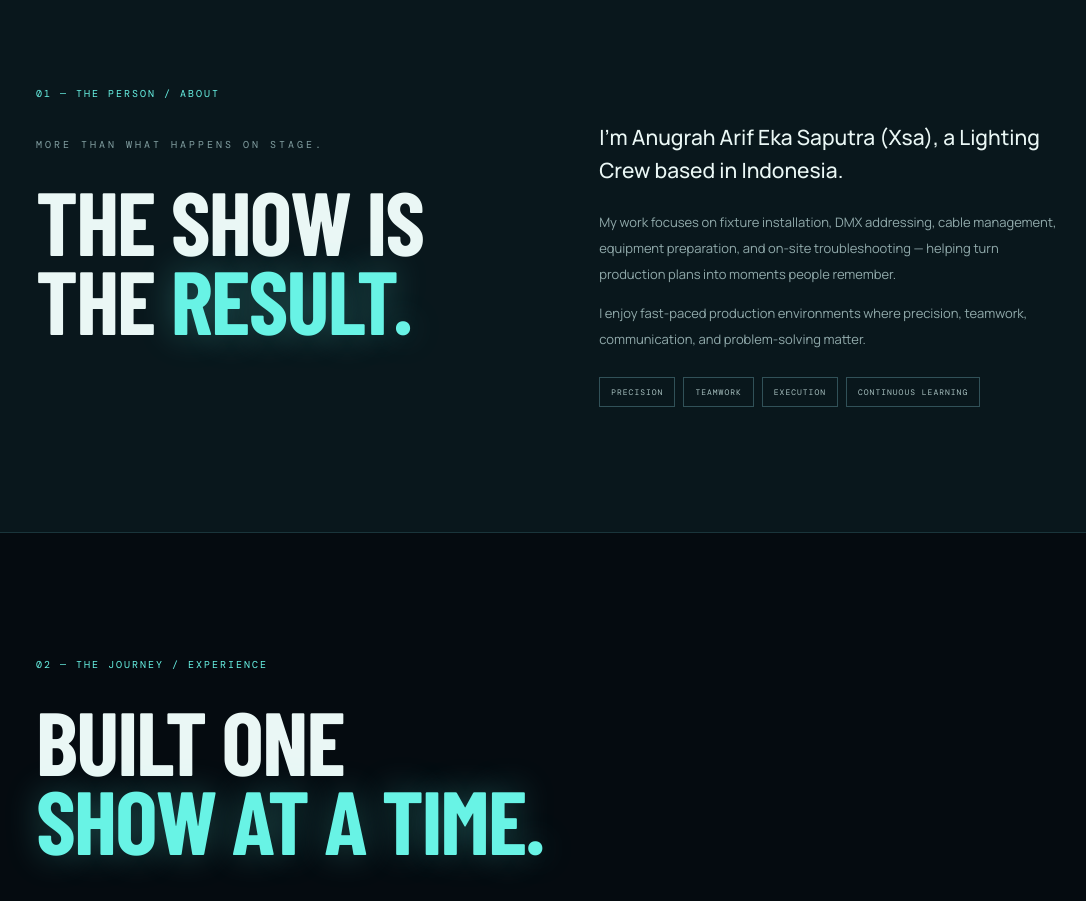
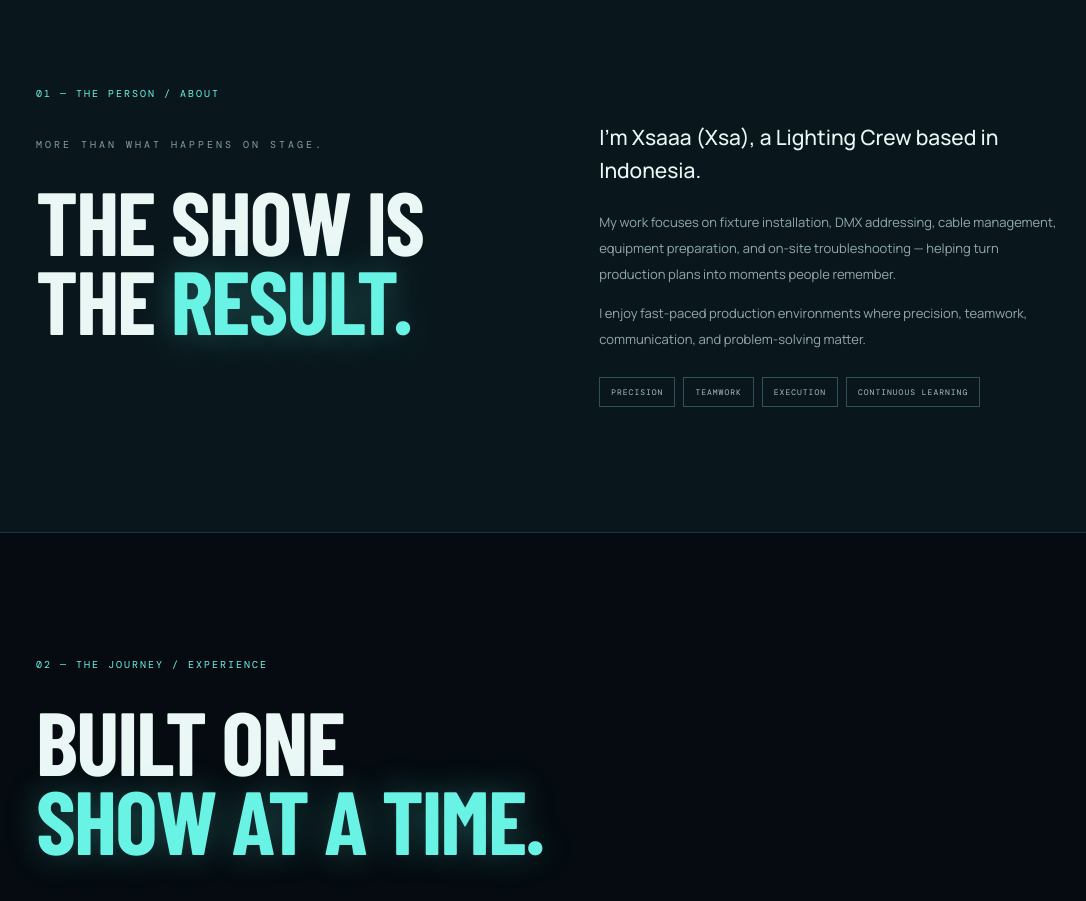
Before and after one commit to A-ksara/Xsaaa, a React (Vite) app: page / in a window 1280 px wide. Shown: the part 940-1841 px from the top of the page, without its empty margins (92-1178 px from the left). Built offline with nearby package versions, Linux system fonts and the light colour scheme; a web font is replaced by a local one.

Commit message:
Use Xsaaa as public display name

```diff
--- a/src/App.jsx
+++ b/src/App.jsx
@@ -1,6 +1,6 @@
 import {useEffect,useMemo,useRef,useState} from "react";
 const bio = `Supporting live productions through precision, teamwork, and technical excellence.
-I'm Anugrah Arif Eka Saputra (Xsa), a Lighting Crew based in Indonesia with hands-on experience supporting concerts, festivals, corporate events, exhibitions, and large-scale live productions.
+I'm Xsaaa, a Lighting Crew based in Indonesia with hands-on experience supporting concerts, festivals, corporate events, exhibitions, and large-scale live productions.
 My work focuses on fixture installation, DMX addressing, cable management, equipment preparation, and on-site troubleshooting, ensuring lighting systems are installed safely, accurately, and ready for every show.
 I enjoy working in fast-paced production environments where precision, teamwork, and problem-solving are essential. Every project has strengthened my technical expertise while reinforcing the importance of communication, reliability, and continuous learning within live event production.`;
 const skills = [
@@ -81,7 +81,7 @@ export default function App(){
   <div className="hero-art"><div className="orbit o1"/><div className="orbit o2"/><div className="portrait"><img src={portrait} alt="Xsa portrait"/><div className="portraittag"><small>LIGHTING CREW / 001</small><b>ANUGRAH ARIF<br/>EKA SAPUTRA</b></div></div><div className="sidecode">LX · DMX · LIVE SHOWS</div><div className="crosshair">＋</div></div></div>
   <div className="hero-bottom"><span>01 / INTRODUCTION</span><span>SCROLL TO ENTER THE EXPERIENCE ↓</span><span>JAKARTA · ID</span></div>
  </section>
- <section className="story section" id="story"><Reveal><div className="label">01 — THE PERSON / ABOUT</div><div className="storygrid"><div><p className="overline">MORE THAN WHAT HAPPENS ON STAGE.</p><h2>THE SHOW IS<br/>THE <em>RESULT.</em></h2></div><div className="storytext"><p className="big">I'm Anugrah Arif Eka Saputra (Xsa), a Lighting Crew based in Indonesia.</p><p>My work focuses on fixture installation, DMX addressing, cable management, equipment preparation, and on-site troubleshooting — helping turn production plans into moments people remember.</p><p>I enjoy fast-paced production environments where precision, teamwork, communication, and problem-solving matter.</p><div className="chips"><span>PRECISION</span><span>TEAMWORK</span><span>EXECUTION</span><span>CONTINUOUS LEARNING</span></div></div></div></Reveal></section>
+ <section className="story section" id="story"><Reveal><div className="label">01 — THE PERSON / ABOUT</div><div className="storygrid"><div><p className="overline">MORE THAN WHAT HAPPENS ON STAGE.</p><h2>THE SHOW IS<br/>THE <em>RESULT.</em></h2></div><div className="storytext"><p className="big">I'm Xsaaa (Xsa), a Lighting Crew based in Indonesia.</p><p>My work focuses on fixture installation, DMX addressing, cable management, equipment preparation, and on-site troubleshooting — helping turn production plans into moments people remember.</p><p>I enjoy fast-paced production environments where precision, teamwork, communication, and problem-solving matter.</p><div className="chips"><span>PRECISION</span><span>TEAMWORK</span><span>EXECUTION</span><span>CONTINUOUS LEARNING</span></div></div></div></Reveal></section>
  <section className="journey section" id="journey"><Reveal><div className="label">02 — THE JOURNEY / EXPERIENCE</div><h2>BUILT ONE<br/><em>SHOW AT A TIME.</em></h2><div className="timeline">{timeline.map((t,i)=><div className="milestone" key={t.year}><div className="mileline"><i/></div><div className="mileyear">{t.year}</div><div><h3>{t.title}</h3><p>{t.desc}</p></div><span className="mileindex">0{i+1}</span></div>)}</div></Reveal></section>
  <section className="skills section" id="skills"><Reveal><div className="label">03 — CAPABILITIES / SKILLS</div><div className="splithead"><h2>TECHNICAL<br/><em>IN PRACTICE.</em></h2><p>Explore the disciplines I work with across live event production.</p></div><div className="skillbox"><div className="skillnav">{skills.map((s,i)=><button key={s.cat} className={skill===i?"sel":""} onClick={()=>setSkill(i)}><small>0{i+1}</small>{s.cat}<b>↗</b></button>)}</div><div className="skilldetail"><small>SELECTED DISCIPLINE / 0{skill+1}</small><h3>{skills[skill].cat}</h3><ul>{skills[skill].items.map((it,i)=><li key={it}><i>↗</i>{it}</li>)}</ul><div className="skillfoot">FIELD EXPERIENCE · LIVE PRODUCTION</div></div></div></Reveal></section>
  <section className="archive section" id="archive"><Reveal><div className="label">04 — THE WORK LOG / 48 ENTRIES</div><div className="archivehead"><h2>EVERY SHOW<br/><em>LEAVES A TRACE.</em></h2><div className="total"><b>{String(list.length).padStart(2,"0")}</b><small>PROJECTS<br/>MATCHED</small></div></div><div className="filters"><div className="catlist">{cats.map(c=><button className={cat===c?"sel":""} onClick={()=>setCat(c)} key={c}>{c}</button>)}</div><input className="search" placeholder="⌕  SEARCH EVENT / VENUE" value={query} onChange={e=>setQuery(e.target.value)}/></div><div className="years"><span>FILTER BY YEAR</span>{["All",...years].map(y=><button key={y} className={year===y?"sel":""} onClick={()=>setYear(y)}>{y}</button>)}</div><div className="eventlist">{list.map((e,i)=><button className="event" key={e.n} onClick={()=>setSelected(e)}><span className="eventnum">{String(e.n).padStart(2,"0")}</span><span className="eventdate">{fmt(e.date)}</span><span className="eventname">{e.title}<small>{e.venue}</small></span><span className="eventcat">{e.cat}</span><b className="eventarrow">↗</b></button>)}</div>{!list.length&&<p className="empty">NO MATCHES — TRY ANOTHER FILTER.</p>}<div className="archivefoot">LATEST FIRST · SELECT AN ENTRY TO OPEN ITS PROJECT FILE</div></Reveal></section>
```
